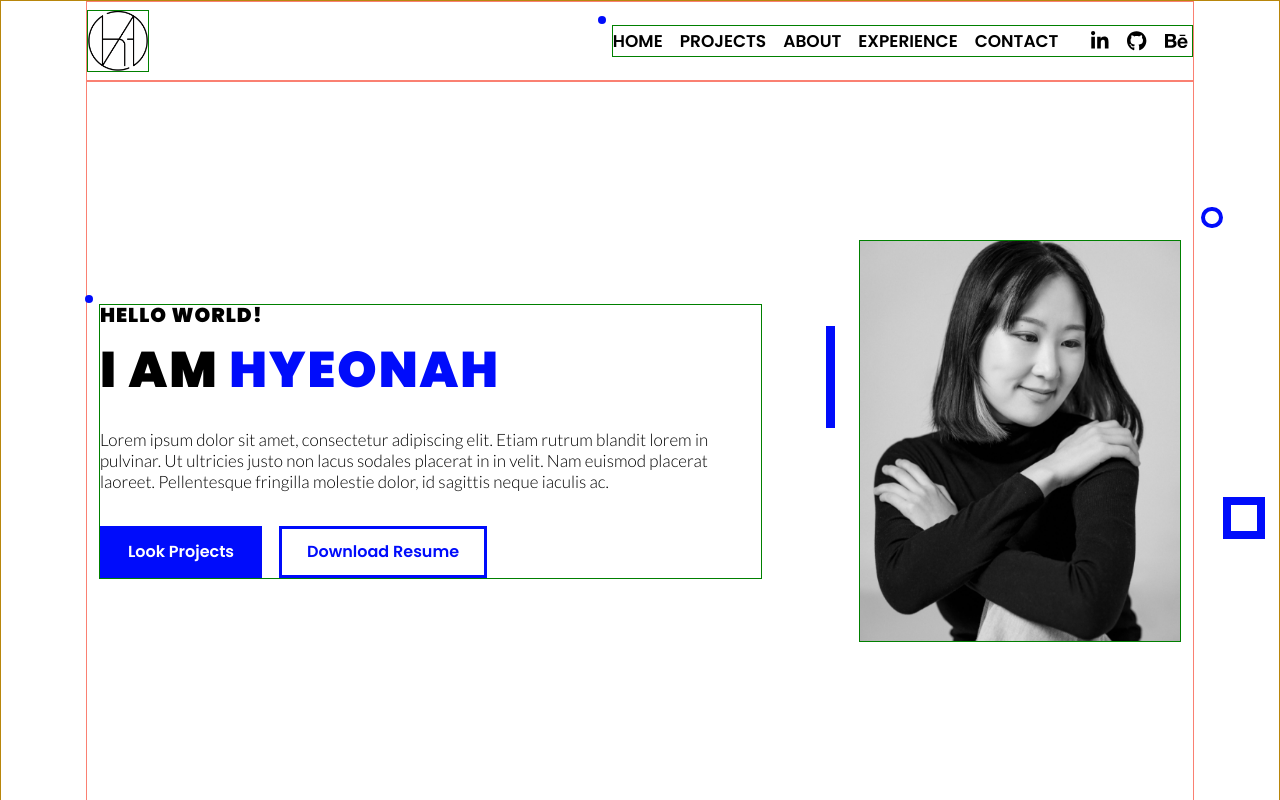
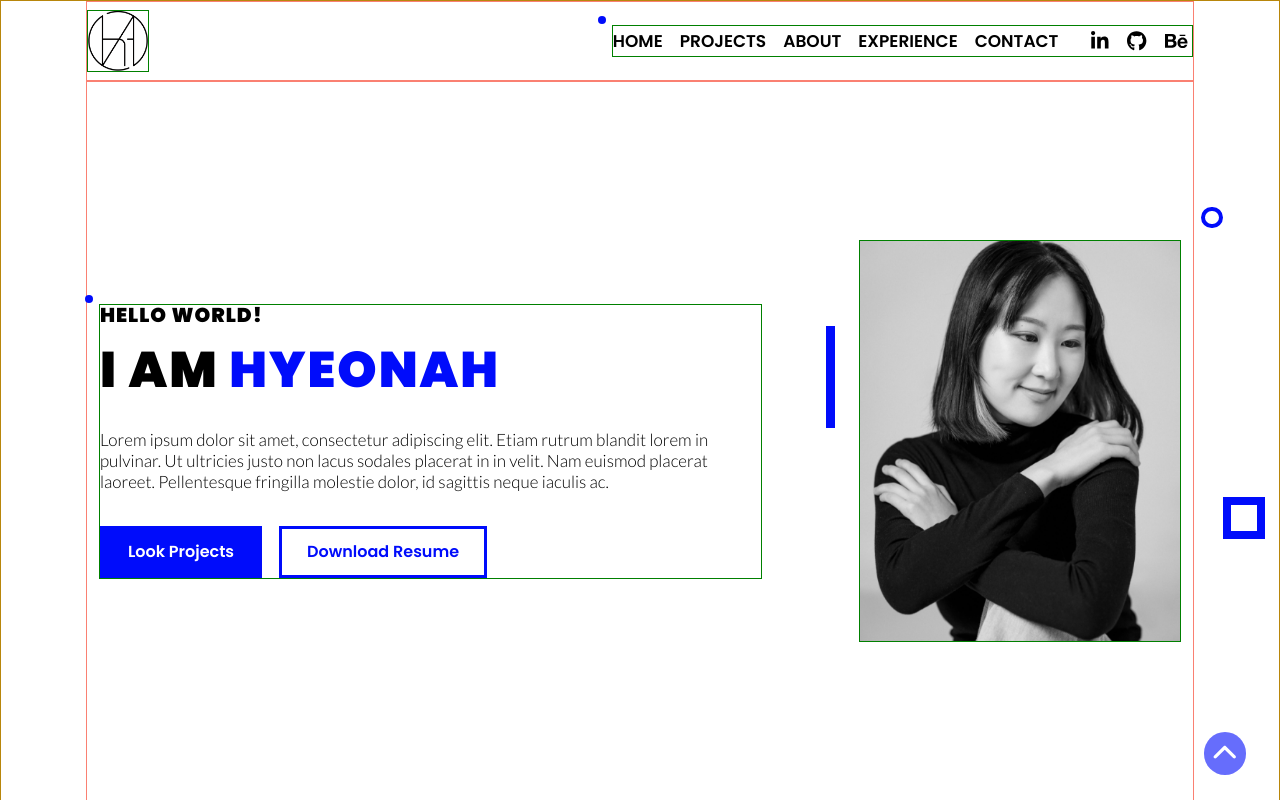
Before and after one commit to hyeonahc/portfolio, a Next.js app: page / in a window 1280 px wide. Shown: the top 800 px of the page. Built offline with nearby package versions, Linux system fonts and the light colour scheme.

Commit message:
#17 feat: Create scroll to top feature

```diff
--- a/components/Layout/Layout.styled.js
+++ b/components/Layout/Layout.styled.js
@@ -4,6 +4,7 @@ export const Container = styled.div`
   border: 1px solid darkgoldenrod;
   width: ${props => props.theme.breakpoints.xxl};
   margin: 0 auto;
+  position: relative;
   @media (max-width: ${props => props.theme.breakpoints.xxxl}) {
     width: auto;
     margin: 0;
@@ -16,3 +17,26 @@ export const Container = styled.div`
     padding: 0;
   }
 `
+
+export const ScrollToTop = styled.div`
+  display: flex;
+  justify-content: flex-end;
+  position: fixed;
+  right: 2em;
+  bottom: 1.5em;
+`
+
+export const Background = styled.div`
+  border-radius: 100%;
+  padding: 0.5em;
+  cursor: pointer;
+  background-color: ${props => props.theme.colors.primary};
+  opacity: 0.6;
+  &:hover {
+    opacity: 1;
+  }
+  svg {
+    font-size: 1.5em;
+    color: ${props => props.theme.colors.white};
+  }
+`
--- a/components/Layout/index.js
+++ b/components/Layout/index.js
@@ -1,13 +1,25 @@
 import Footer from '@components/Footer'
 import Header from '@components/Header'
-import { Container } from './Layout.styled'
+import { faChevronUp } from '@fortawesome/free-solid-svg-icons'
+import { FontAwesomeIcon } from '@fortawesome/react-fontawesome'
+import { animateScroll } from 'react-scroll'
+import { Background, Container, ScrollToTop } from './Layout.styled'
 
 const Layout = ({ children }) => {
+  const handleScrollToTop = () => {
+    animateScroll.scrollToTop()
+  }
+
   return (
     <Container>
       <Header />
       {children}
       <Footer />
+      <ScrollToTop onClick={handleScrollToTop}>
+        <Background>
+          <FontAwesomeIcon icon={faChevronUp} />
+        </Background>
+      </ScrollToTop>
     </Container>
   )
 }
```
